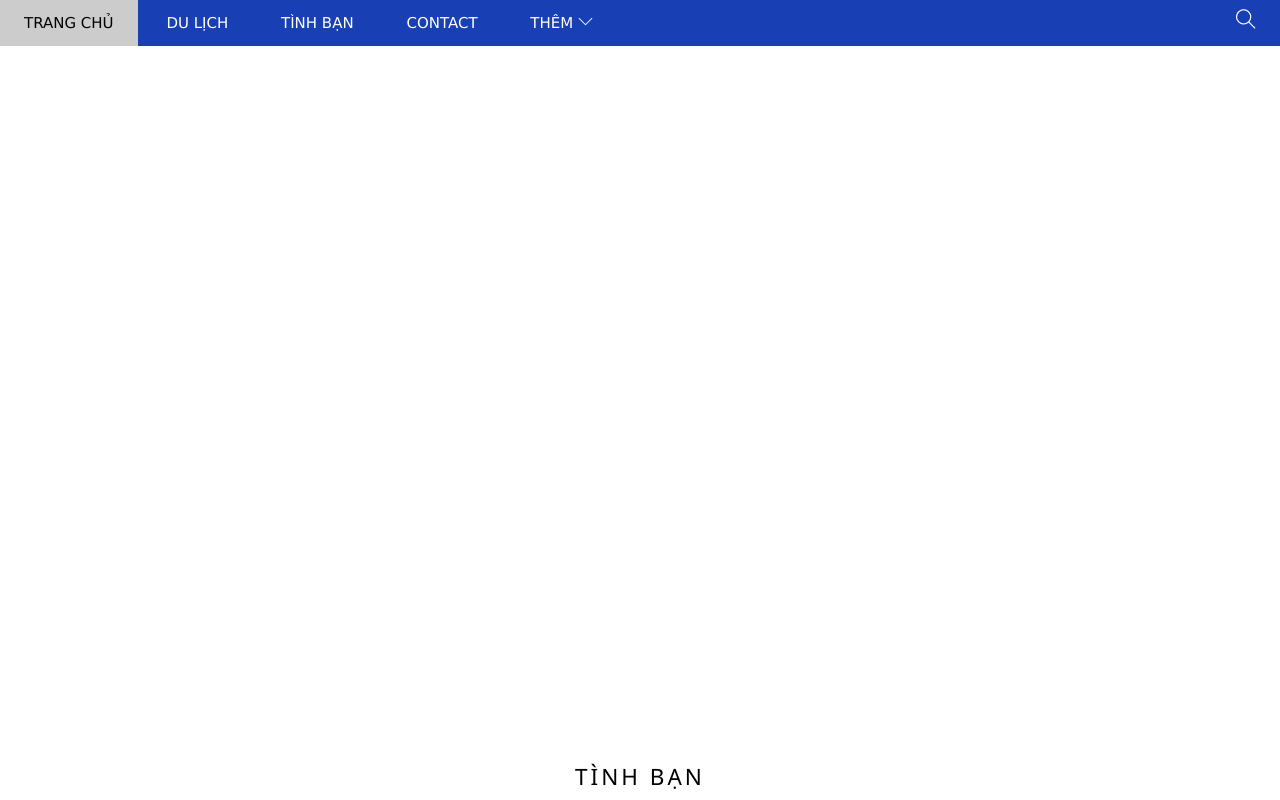
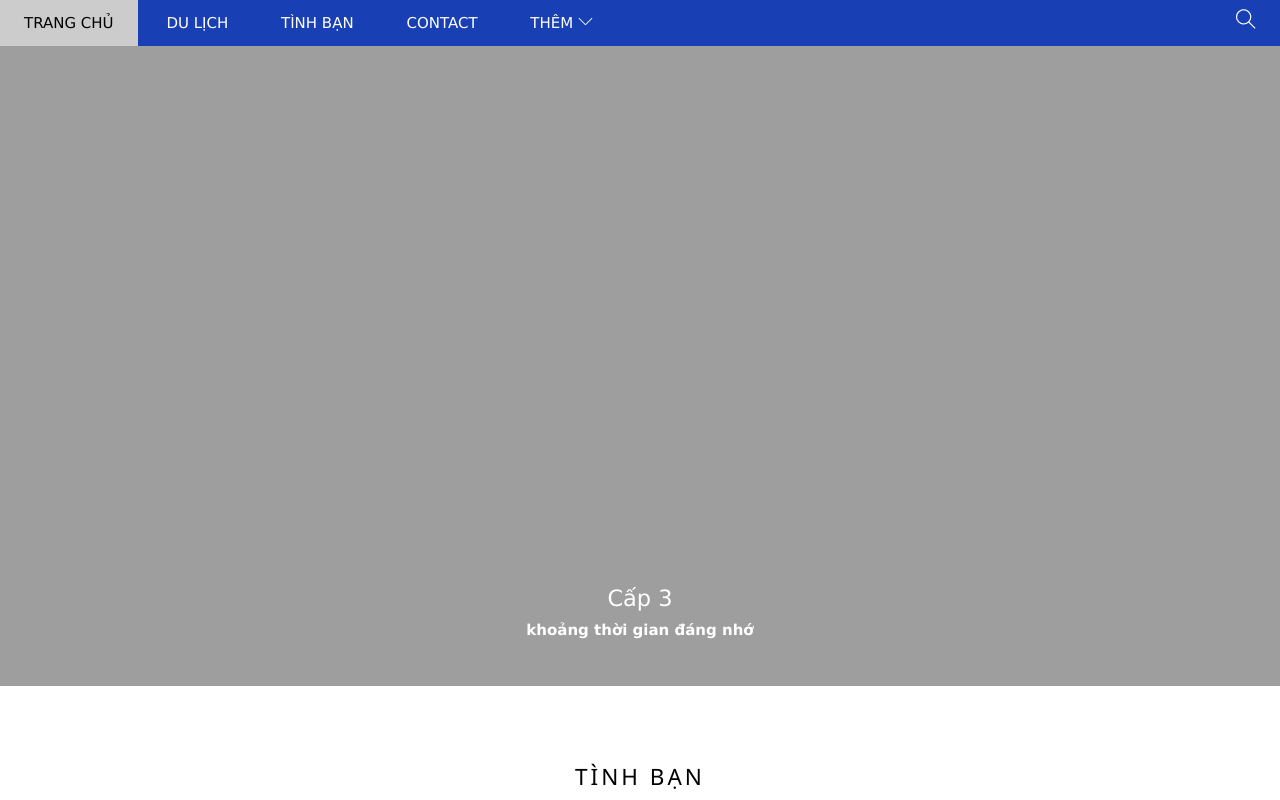
Before and after one commit to dinhhuy116/website, a plain HTML site: page index.html in a window 1280 px wide. Shown: the top 800 px of the page. Drawn offline with Linux system fonts and the light colour scheme; the site is published under a folder, as on GitHub Pages, so addresses that start at the root find nothing; a script that the page names is missing.

Commit message:
update css

```diff
--- a/assets/css/main.css
+++ b/assets/css/main.css
@@ -62,7 +62,7 @@
 #slider {
     margin-top: 46px;
     padding-top: 50%;
-    background: url('/assets/img/c3.jpg') top right / cover no-repeat;
+    background: url('../img/c3.jpg') top right / cover no-repeat;
     position: relative;
 }
 .slider_content {
```
